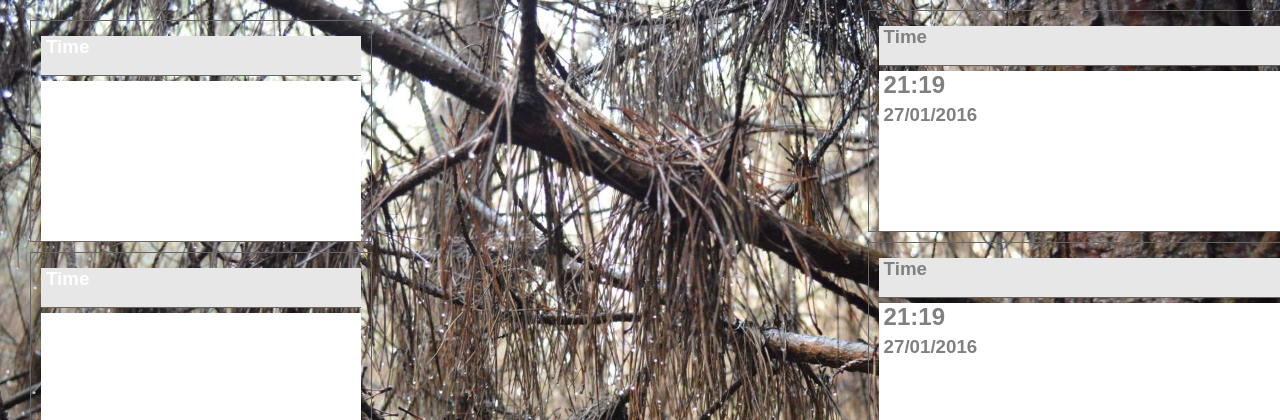
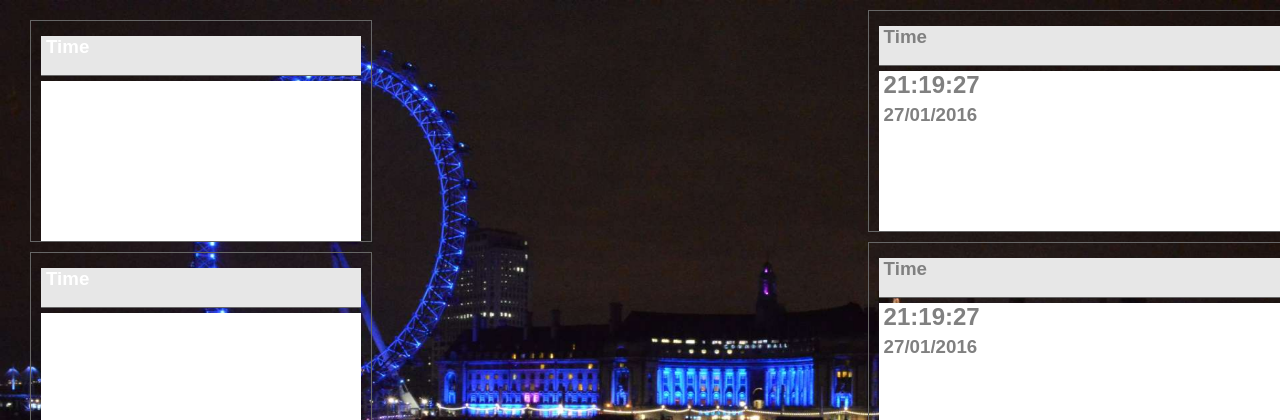
Before and after one commit to jwaterworth/pi-dashboard, a website: page index.html in a window 1280 px wide. Shown: the top 420 px of the page. Drawn offline with Linux system fonts and the light colour scheme; files that its build step writes are made by us from their sources.

Commit message:
Improve image rotation mechanism

```diff
--- a/index.html
+++ b/index.html
@@ -3,10 +3,8 @@
 		<link rel="stylesheet" type="text/css" href="dist/assets/css/main.min.css">
 	</head>
 	<body>
-		<div id="images">
-			<img class="bg preload" alt="loading" src="dist/assets/img/firs.jpg"/>
-			<img class="bg current" alt="loading" src="dist/assets/img/newark.jpg" />
-			<img class="bg backup" alt="loading" src="dist/assets/img/wheel.jpg" />
+		<div id="images" data-bind="foreach: images">
+			<img class="bg preload" alt="loading" data-bind="attr: { src: $data }"/>
 		</div>
 		<div class="container">
 			<div id="mainCards" data-bind="template: { name: 'CardTemplate', foreach: mainCards}">
--- a/src/scripts/script.js
+++ b/src/scripts/script.js
@@ -1,7 +1,12 @@
 
 'use strict';
 
-var cached = 'dist/assets/img/lincoln.jpg';
+var cached = [
+    'dist/assets/img/lincoln.jpg',
+    "dist/assets/img/firs.jpg",
+    "dist/assets/img/newark.jpg",
+    "dist/assets/img/wheel.jpg"
+];
 
 var Card = (function() {
     //Constructor
@@ -28,7 +33,7 @@ var DateTimeCard = (function(parent) {
         this.time = ko.observable(this.getTime());
         this.date = ko.observable(this.getDate());
 
-        setInterval(self.refresh.bind(self), 5000);
+        setInterval(self.refresh.bind(self), 200);
         parent.call(this, 'Time', 'TimeCardTemplate');
     }
 
@@ -47,7 +52,8 @@ var DateTimeCard = (function(parent) {
 
 	    if (hours < 10) { hours = '0' + hours; }
 	    if (minutes < 10) { minutes = '0' + minutes; }
-	    var time = hours + ':' + minutes;
+	    if (seconds < 10) { seconds = '0' + seconds; }
+	    var time = hours + ':' + minutes + ':' + seconds
 	    return time;
 	};
 
@@ -74,7 +80,8 @@ var DateTimeCard = (function(parent) {
 var viewModel = {
 	mainCards: ko.observableArray(),
 	supplementaryCards: ko.observableArray(),
-    timeCard: ko.observable(),
+	timeCard: ko.observable(),
+    images: ko.observableArray(cached),
 };
 
 $(document).ready(function() {
@@ -88,7 +95,17 @@ $(document).ready(function() {
 
 	ko.applyBindings(viewModel);
 
-	setInterval(function() {
+	var currIndex = 0;
+
+	setInterval(function () {
+	    viewModel.images().splice(0, 1);
+	    viewModel.images.push(cached[currIndex]);
+
+	    if (currIndex == cached.length - 1) {
+	        currIndex = 0;
+	    }
+
+	    return;
 		var $preload = $('.bg.preload');
 		var $current = $('.bg.current');
 		var $backup = $('.bg.backup');
@@ -108,5 +125,5 @@ $(document).ready(function() {
 				cached = temp;
 			}
 		}($current, $backup), 1000);
-	}, 3000);
+	}, 6000);
 });
--- a/src/styles/main.scss
+++ b/src/styles/main.scss
@@ -108,3 +108,24 @@ html {
 	width: 25%;
 	height: 200px;
 }
+
+#images > img {
+    width: 100%;
+    height: 100%;
+    position: absolute;
+    top: 0px;
+    left: 0px;
+    color: transparent;
+    opacity: 0;
+    z-index: 0;
+    -webkit-backface-visibility: hidden;
+    animation: imageAnimation 18s linear infinite 0s;
+}
+
+@keyframes imageAnimation {
+    0% { opacity: 0;   }
+    8% { opacity: 1;  }
+    35% { opacity: 1; }
+    50% { opacity: 0; }
+    100% { opacity: 0 }
+}
```
Also changed, not shown: dist/assets/css/main.css, dist/assets/css/main.min.css, dist/assets/js/main.js, dist/assets/js/main.min.js.
